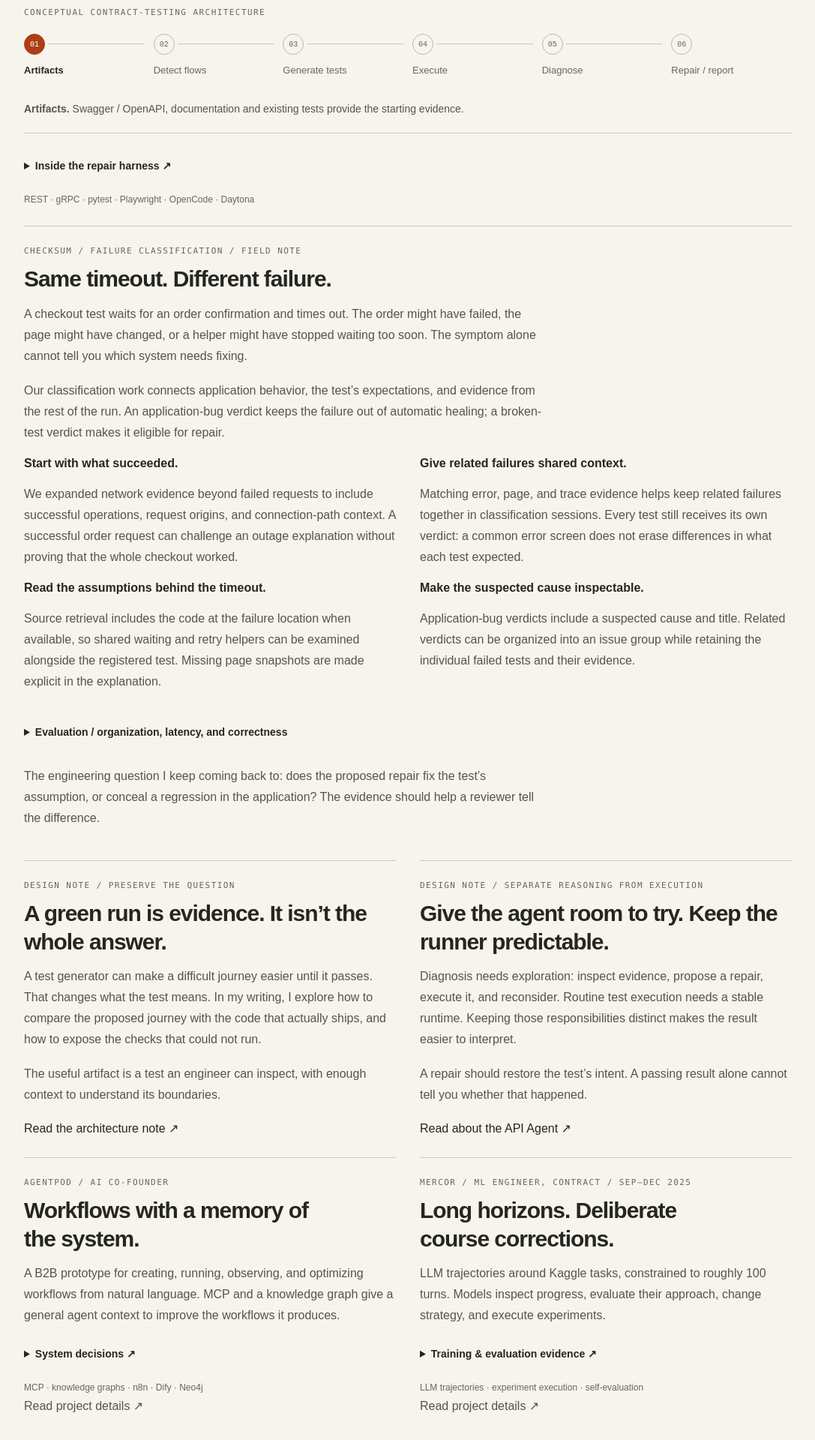
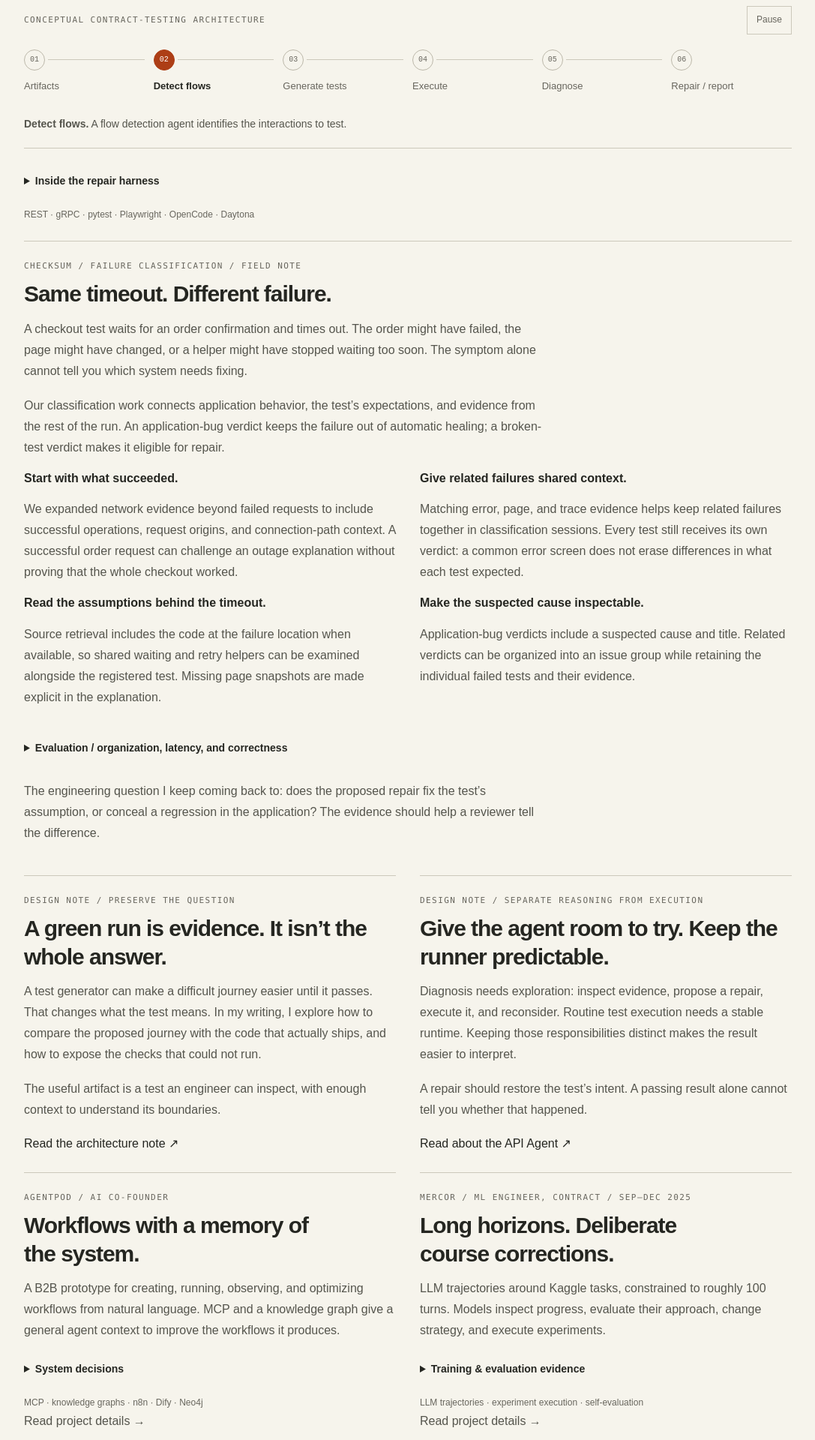
Before and after one commit to Hjhirp/portfolio-website, a React (Create React App) app: page / in a window 1280 px wide. Shown: the part 1200-3120 px from the top of the page at 75% size, without its empty margins (96-1183 px from the left). Built offline with nearby package versions, Linux system fonts and the light colour scheme.

Commit message:
Auto-cycle pipeline stages and clarify disclosure indicators

```diff
--- a/src/components/notebook/Notebook.tsx
+++ b/src/components/notebook/Notebook.tsx
@@ -1,4 +1,4 @@
-import React, { ReactNode, useState } from "react";
+import React, { ReactNode, useState, useEffect } from "react";
 import styled from "styled-components";
 import { motion, useReducedMotion } from "framer-motion";
 
@@ -188,9 +188,36 @@ export function Pipeline({
   stages: Stage[];
 }) {
   const [active, setActive] = useState(0);
+  const reducedMotion = useReducedMotion();
+  const [playing, setPlaying] = useState(true);
+  const [hovered, setHovered] = useState(false);
+  const [focused, setFocused] = useState(false);
+  const cycling = playing && !reducedMotion && !hovered && !focused;
+  useEffect(() => {
+    if (!cycling || stages.length < 2) return;
+    const timer = window.setInterval(() => {
+      if (!document.hidden) setActive((index) => (index + 1) % stages.length);
+    }, 5000);
+    return () => window.clearInterval(timer);
+  }, [cycling, stages.length]);
   return (
-    <Diagram>
-      <Label>{title}</Label>
+    <Diagram
+      onMouseEnter={() => setHovered(true)}
+      onMouseLeave={() => setHovered(false)}
+      onFocusCapture={() => setFocused(true)}
+      onBlurCapture={(event) => {
+        if (!event.currentTarget.contains(event.relatedTarget as Node | null)) setFocused(false);
+      }}
+    >
+      <div style={{ display: "flex", justifyContent: "space-between", alignItems: "center", gap: 16 }}>
+        <Label>{title}</Label>
+        {!reducedMotion && <button
+          type="button"
+          aria-label={`${playing ? "Pause" : "Play"} ${title}`}
+          onClick={() => setPlaying((value) => !value)}
+          style={{ background: "none", border: "1px solid #ccc8bb", padding: "8px 12px", cursor: "pointer", color: "#68665e", fontSize: 12, flexShrink: 0 }}
+        >{playing ? "Pause" : "Play"}</button>}
+      </div>
       <Nodes>
         {stages.map((stage, i) => (
           <button
@@ -207,7 +234,7 @@ export function Pipeline({
           </button>
         ))}
       </Nodes>
-      <p aria-live="polite" style={{ fontSize: 14, marginBottom: 0 }}>
+      <p aria-live={cycling ? "off" : "polite"} style={{ fontSize: 14, marginBottom: 0 }}>
         <strong>{stages[active].name}.</strong> {stages[active].detail}
       </p>
     </Diagram>
--- a/src/pages/HomePage.tsx
+++ b/src/pages/HomePage.tsx
@@ -224,7 +224,7 @@ export default function HomePage({
             ]}
           />
           <details>
-            <summary>Inside the repair harness ↗</summary>
+            <summary>Inside the repair harness</summary>
             <p>
               Each agent runs in an isolated sandbox. A REPL-like runtime
               supports repeated execution of candidate fixes. The agent observes
@@ -356,7 +356,7 @@ export default function HomePage({
               general agent context to improve the workflows it produces.
             </p>
             <details>
-              <summary>System decisions ↗</summary>
+              <summary>System decisions</summary>
               <p>
                 Neo4j models workflow knowledge; MCP connects tools and context.
                 n8n and Dify support execution, with Python and Supabase behind
@@ -365,7 +365,7 @@ export default function HomePage({
               </p>
             </details>
             <small>MCP · knowledge graphs · n8n · Dify · Neo4j</small>
-            <p><Link to="/projects/agentpod">Read project details ↗</Link></p>
+            <p><Link to="/projects/agentpod">Read project details →</Link></p>
           </Entry>
           <Entry>
             <Label>Mercor / ML Engineer, Contract / Sep–Dec 2025</Label>
@@ -376,7 +376,7 @@ export default function HomePage({
               strategy, and execute experiments.
             </p>
             <details>
-              <summary>Training & evaluation evidence ↗</summary>
+              <summary>Training & evaluation evidence</summary>
               <p>
                 Work captured generated code, execution outputs, and
                 intermediate trajectory information for training and evaluation.
@@ -386,7 +386,7 @@ export default function HomePage({
             <small>
               LLM trajectories · experiment execution · self-evaluation
             </small>
-            <p><Link to="/projects/mercor">Read project details ↗</Link></p>
+            <p><Link to="/projects/mercor">Read project details →</Link></p>
           </Entry>
         </Grid>
         <Entry>
@@ -399,7 +399,7 @@ export default function HomePage({
             and AWS orchestration.
           </p>
           <details>
-            <summary>Retrieval → tools → verification ↗</summary>
+            <summary>Retrieval → tools → verification</summary>
             <p>
               Query decomposition feeds sparse and dense retrieval with
               cross-encoder reranking. Structured financial tools, iterative
@@ -411,7 +411,7 @@ export default function HomePage({
           <small>
             Hybrid RAG · reranking · structured tools · Python · AWS
           </small>
-            <p><Link to="/projects/quin">Read project details ↗</Link></p>
+            <p><Link to="/projects/quin">Read project details →</Link></p>
         </Entry>
       </NotebookSection>
       <NotebookSection
@@ -704,7 +704,7 @@ export default function HomePage({
                 violations.
               </p>
             </details>
-            <p><Link to="/projects/ai-chess">Read project details ↗</Link></p>
+            <p><Link to="/projects/ai-chess">Read project details →</Link></p>
           </Entry>
         </Grid>
       </NotebookSection>
```
Also changed, not shown: 1 other file (tests, documents, lock files or other folders).
